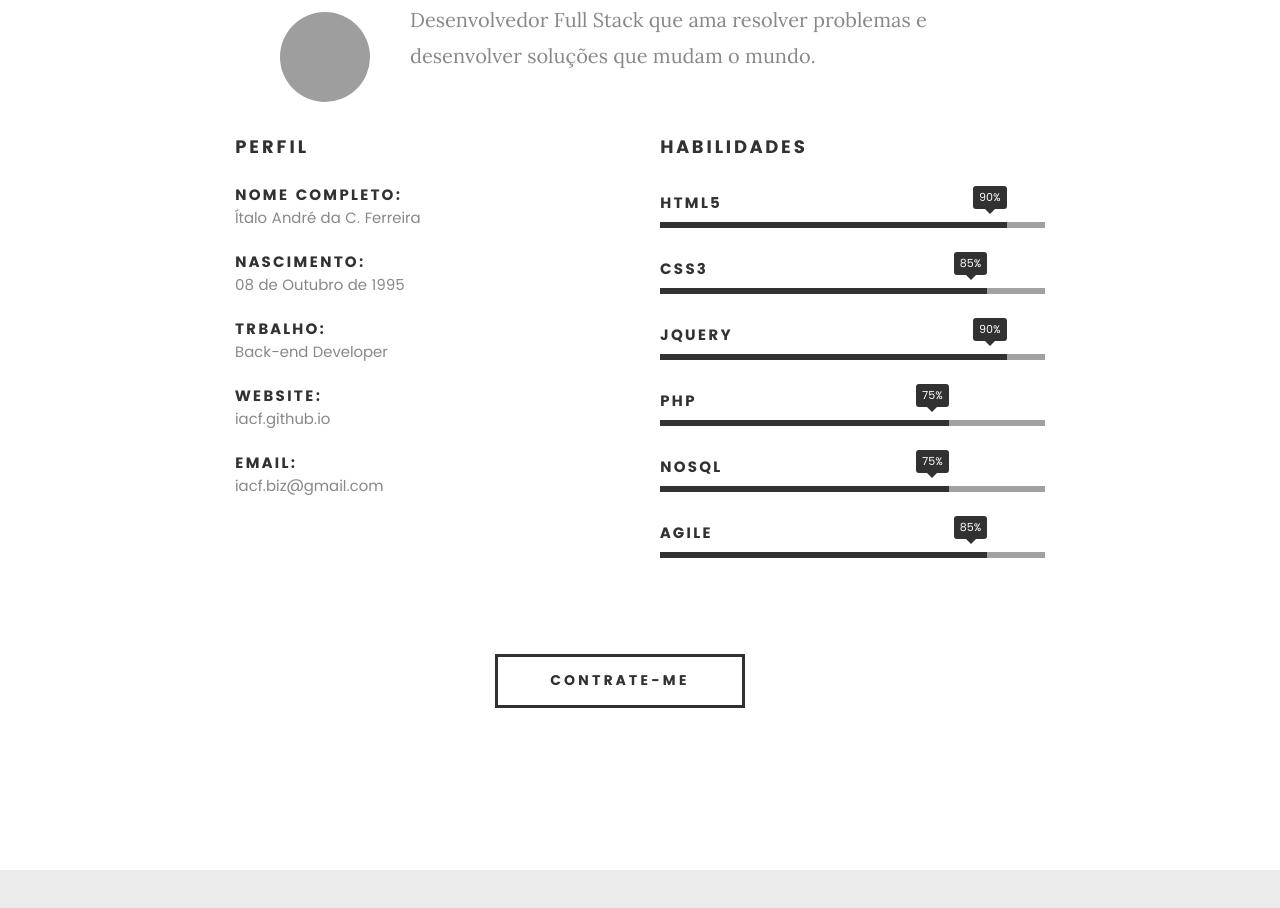
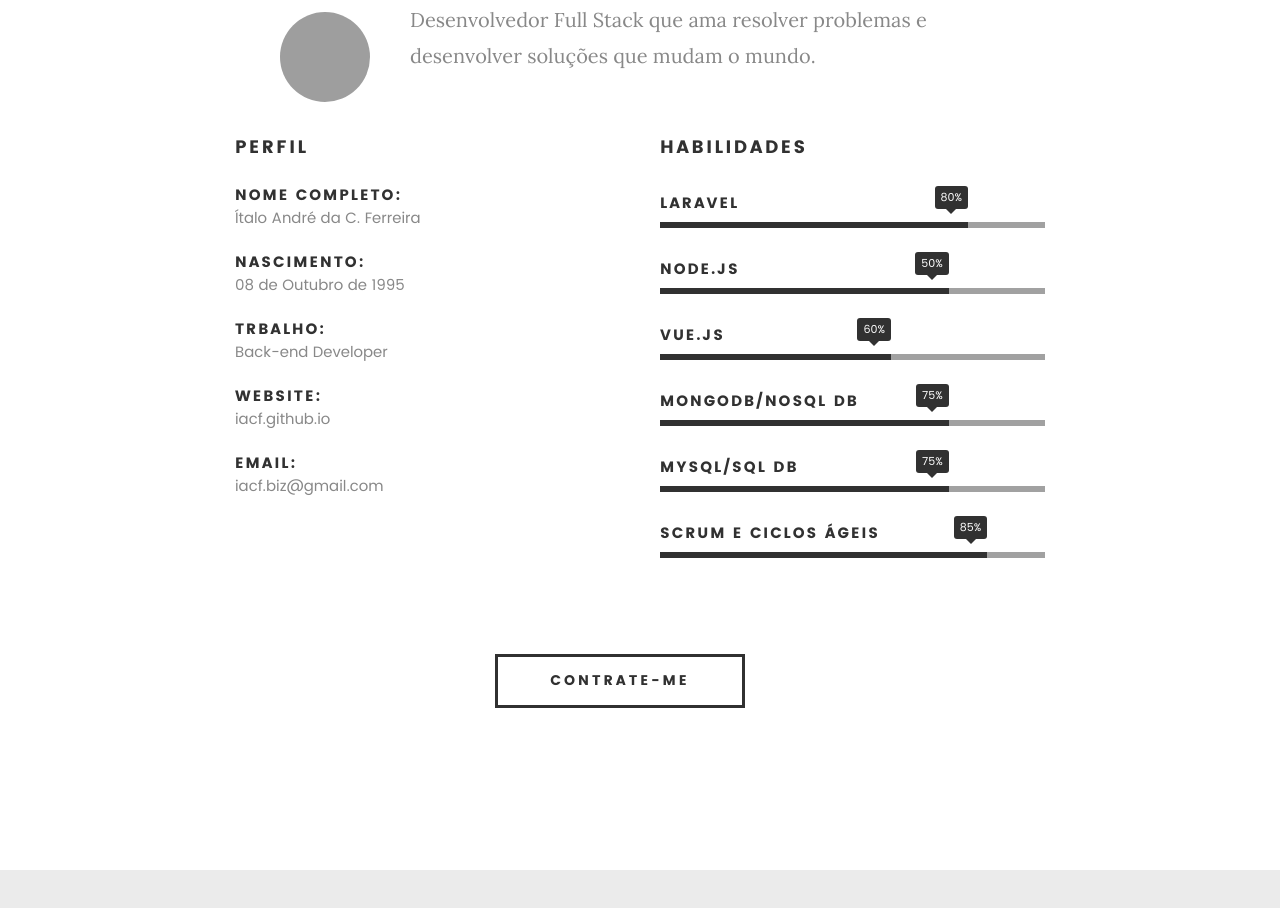
Before and after one commit to IACF/iacf.github.io, a plain HTML site: page index.html in a window 1280 px wide. Shown: the part 1037-1945 px from the top of the page. Drawn offline with Linux system fonts and the light colour scheme; grey boxes are pictures that could not be loaded; files whose address does not match are found by name.

Commit message:
adiciona ferramentas de uso

```diff
--- a/index.html
+++ b/index.html
@@ -156,31 +156,29 @@
 
 				<ul class="skill-bars">
 				   <li>
-				   	<div class="progress percent90"><span>90%</span></div>
-				   	<strong>HTML5</strong>
+				   	<div class="progress percent80"><span>80%</span></div>
+				   	<strong>Laravel</strong>
+				   </li>
+				   <li>
+					   <div class="progress percent75"><span>50%</span></div>
+					   <strong>Node.js</strong>
+				   </li>
+				   <li>
+				   	<div class="progress percent60"><span>60%</span></div>
+				   	<strong>Vue.js</strong>
+				   </li>
+				   <li>
+				   	<div class="progress percent75"><span>75%</span></div>
+				   	<strong>MongoDB/NoSQL DB</strong>
+				   </li>
+				   <li>
+				   	<div class="progress percent75"><span>75%</span></div>
+				   	<strong>MySQL/SQL DB</strong>
 				   </li>
 				   <li>
 				   	<div class="progress percent85"><span>85%</span></div>
-				   	<strong>CSS3</strong>
+				   	<strong>Scrum e ciclos ágeis</strong>
 				   </li>
-				   <li>
-				   	<div class="progress percent90"><span>90%</span></div>
-				   	<strong>JQuery</strong>
-				   </li>
-				   <li>
-				   	<div class="progress percent75"><span>75%</span></div>
-				   	<strong>PHP</strong>
-				   </li>
-				   <li>
-				   	<div class="progress percent75"><span>75%</span></div>
-				   	<strong>NoSql</strong>
-				   </li>
-				   <li>
-				   	<div class="progress percent85"><span>85%</span></div>
-				   	<strong>Agile</strong>
-				   </li>
-
-
 				</ul> <!-- /skill-bars -->
 
    		</div>
```
Lines whose indentation alone changed are shown as unchanged.
